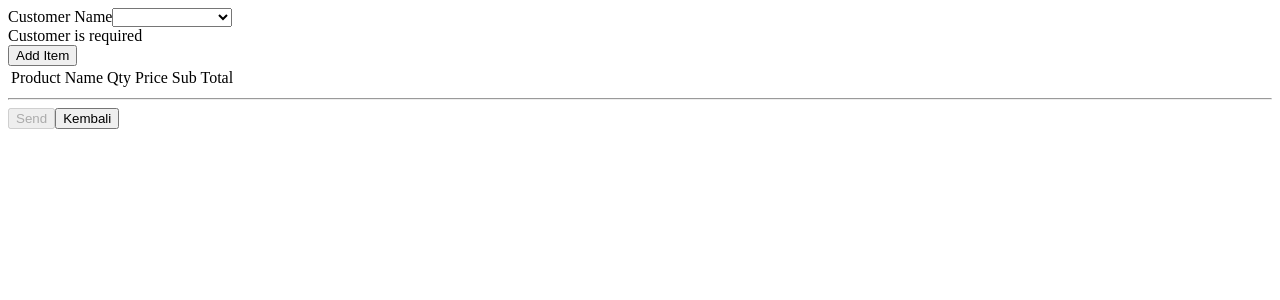
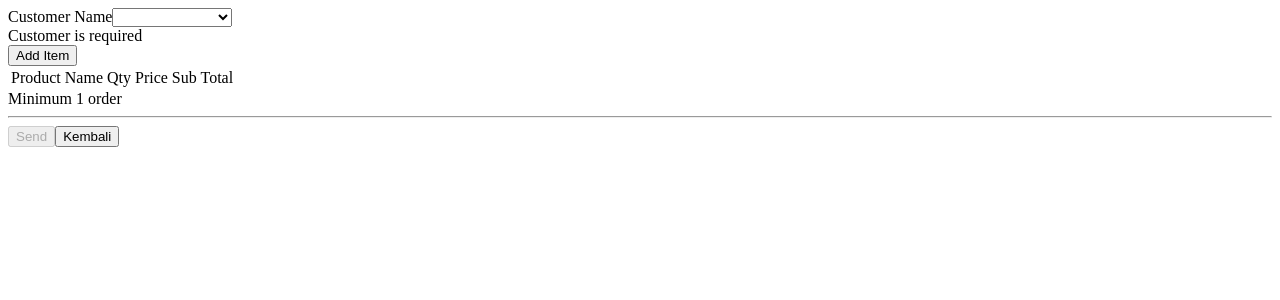
Before and after one commit to tabeldatadotcom/angular-bootcamp-2019, an Angular app: page / in a window 1280 px wide. Shown: the top 300 px of the page. Built offline with nearby package versions, Linux system fonts and the light colour scheme.

Commit message:
update vlidation for form arrays

```diff
--- a/src/app/transaksi/pembelian/pembelian.component.html
+++ b/src/app/transaksi/pembelian/pembelian.component.html
@@ -58,6 +58,9 @@
         </tr>
       </tbody>
     </table>
+    <span *ngIf="!formGroup.controls.items.valid && formGroup.controls.items.errors != null">
+        <div *ngIf="formGroup.controls.items.errors.required">Minimum 1 order</div>
+    </span>
   </div>
   <hr>
   <div>
--- a/src/app/transaksi/pembelian/pembelian.component.ts
+++ b/src/app/transaksi/pembelian/pembelian.component.ts
@@ -17,7 +17,7 @@ export class PembelianComponent implements OnInit {
       customer: this.formBuilder.group({
         id: this.formBuilder.control('', [Validators.required])
       }),
-      items: this.formBuilder.array([])
+      items: this.formBuilder.array([], [Validators.required])
     });
   }
 
```
